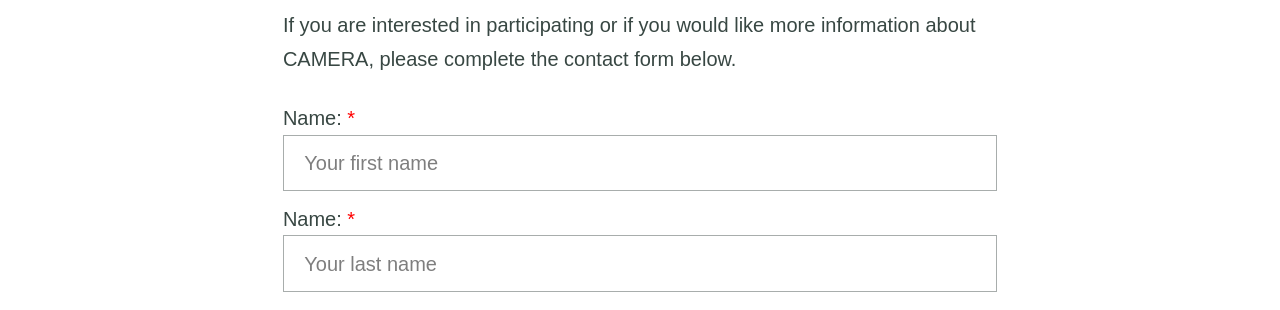
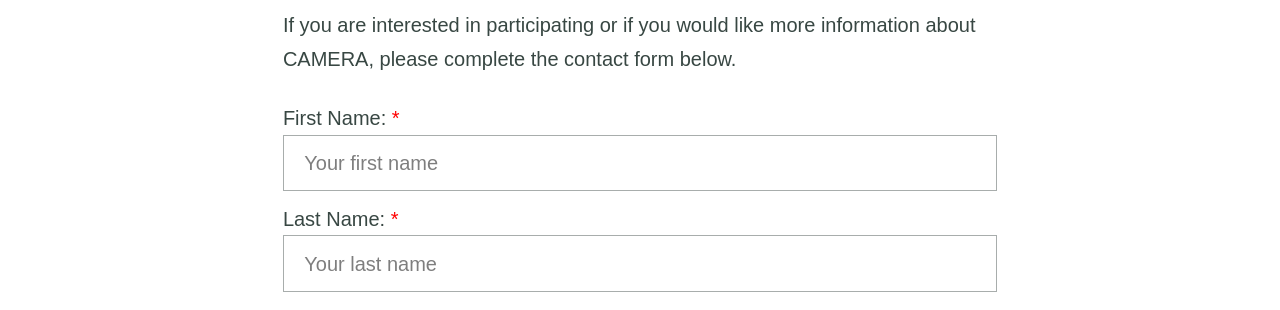
Before and after one commit to camerastudy/camerastudy.github.io, a Jekyll site: the page built from participate.md, in a window 1280 px wide. Shown: the part 1098-1408 px from the top of the page. Built offline with Jekyll 4.4.1, drawn with Linux system fonts in a browser that asks for light colours; our own code applies the rules of GitHub Pages for plain Markdown files.

Commit message:
Update site form with first/last name

```diff
--- a/_includes/site-form.html
+++ b/_includes/site-form.html
@@ -16,11 +16,11 @@
 <form class="form" method="post" action="https://formspree.io/f/xqkoldrr">
   <fieldset class="fieldset  form__fieldset">
     <legend class="legend form__legend">{{ name }}</legend>
-    <label class="label" for="first name--{{ name_id }}">Name: <span class="required">*</span></label>
+    <label class="label" for="first name--{{ name_id }}">First Name: <span class="required">*</span></label>
     <input class="input" id="first name--{{ name_id }}" type="text" name="first name" value="" placeholder="Your first name" required="required" />
 
-    <label class="label" for="last name--{{ name_id }}">Name: <span class="required">*</span></label>
-    <input class="input" id="last name--{{ name_id }}" type="text" name="first name" value="" placeholder="Your last name" required="required" />
+    <label class="label" for="last name--{{ name_id }}">Last Name: <span class="required">*</span></label>
+    <input class="input" id="last name--{{ name_id }}" type="text" name="last name" value="" placeholder="Your last name" required="required" />
 
     <label class="label" for="email--{{ name_id }}">Email Address: <span class="required">*</span></label>
     <input class="input" id="email--{{ name_id }}" type="email" name="email" value="" placeholder="Your email address" required="required" />
```
